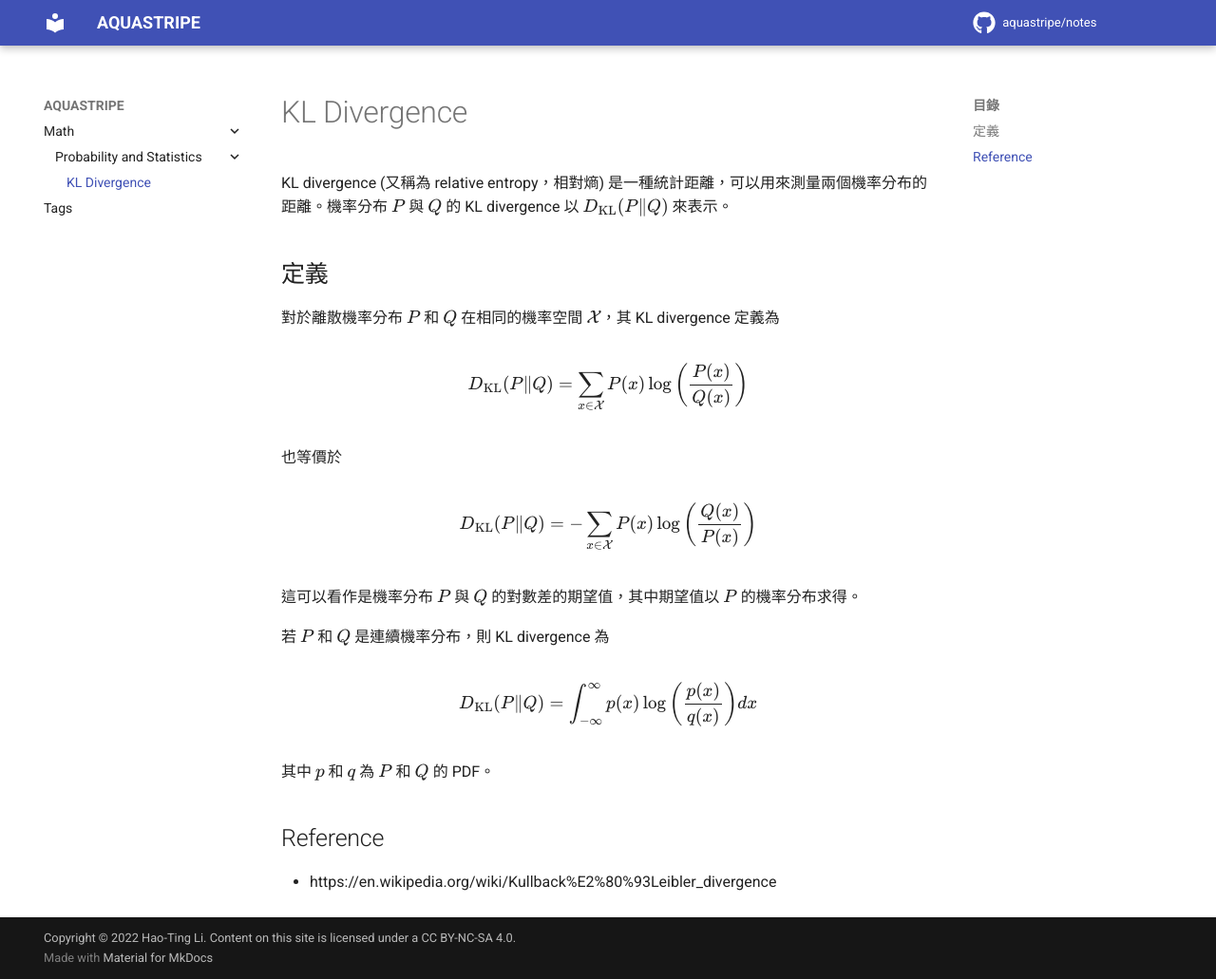
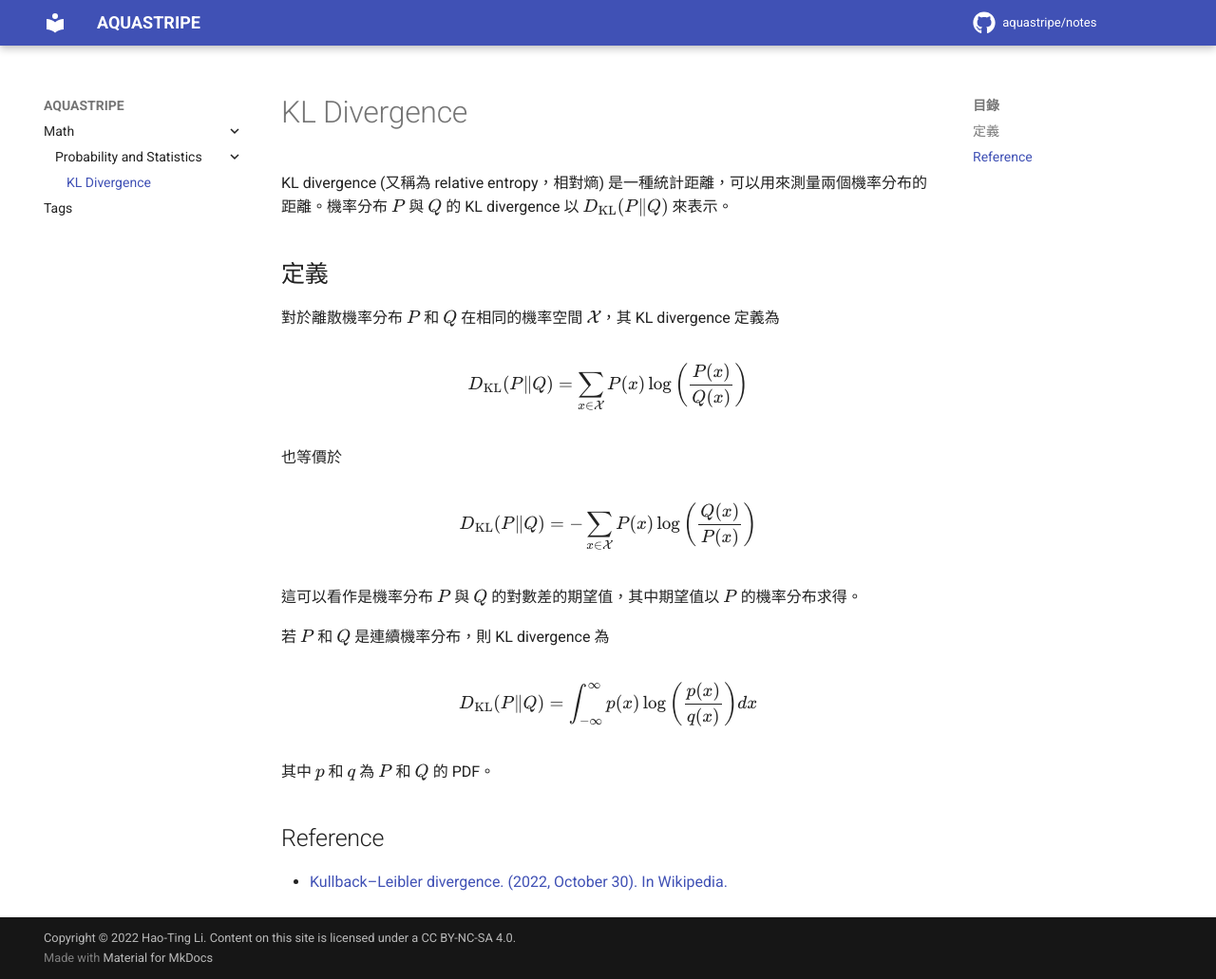
Before and after one commit to aquastripe/notes, an MkDocs documentation site: the page built from docs/math/probability_statistics/kl_divergence.md, in a window 1280 px wide and 1031 px high. Shown: the whole window at 95% size. Built offline with MkDocs 1.6.1 and Material for MkDocs 9.7.7, drawn with Linux system fonts in a browser that asks for light colours; comment, search, counter and statistics services are not loaded.

Commit message:
feat: add citation of Wikipedia

```diff
--- a/docs/math/probability_statistics/kl_divergence.md
+++ b/docs/math/probability_statistics/kl_divergence.md
@@ -28,4 +28,4 @@ $$
 
 ## Reference
 
-- https://en.wikipedia.org/wiki/Kullback%E2%80%93Leibler_divergence
+- [Kullback–Leibler divergence. (2022, October 30). In Wikipedia.](https://en.wikipedia.org/wiki/Kullback%E2%80%93Leibler_divergence)
```
